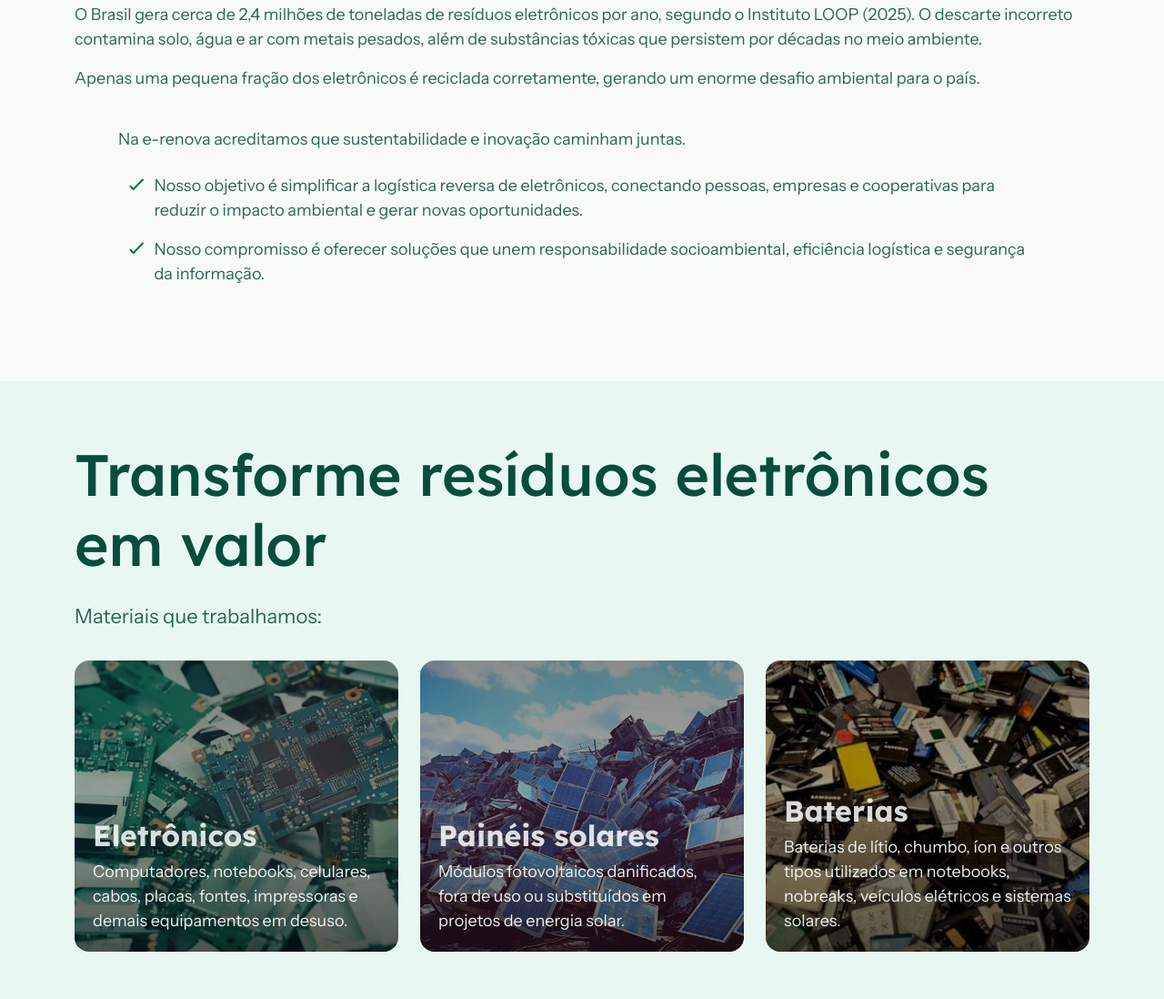
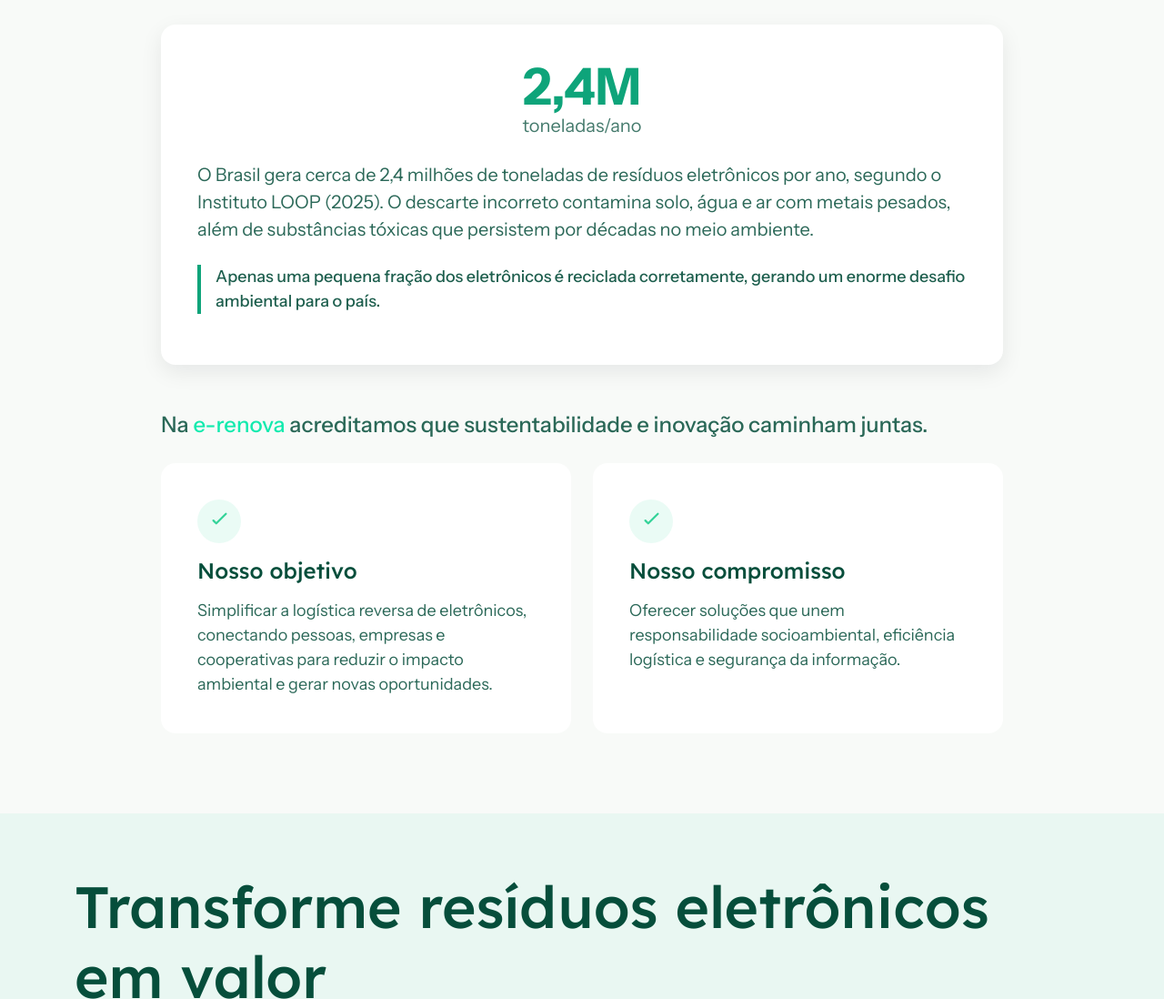
Before and after one commit to ea-nasir-project/Landing-page, a website built with Vite: page src/index.html in a window 1280 px wide. Shown: the part 1115-2213 px from the top of the page at 91% size. Built offline with nearby package versions, Linux system fonts and the light colour scheme.

Commit message:
Style about section

```diff
--- a/src/index.html
+++ b/src/index.html
@@ -96,48 +96,62 @@
     </div>
   </section>
 
-  <section id="about" class="">
+  <section id="about" class="about-section">
     <div class="container">
-      <div class="">
-        <h2 class="mb-4">Muito além do descarte: um futuro sustentável
+      <div class="row justify-content-center">
+        <h2 class="section-title text-center mb-5">Muito além do descarte: um futuro sustentável
           através da economia circular</h2>
-        <p>O Brasil gera cerca de 2,4 milhões de toneladas de resíduos eletrônicos por ano, segundo o Instituto LOOP
-          (2025). O
-          descarte incorreto contamina solo, água e ar com metais pesados, além de substâncias tóxicas que persistem por
-          décadas
-          no meio ambiente.</p>
-        <p>Apenas uma pequena fração dos eletrônicos é reciclada corretamente, gerando um enorme desafio ambiental para
-          o país.
-        </p>
-        <div class="futuro-sustentavel__content p-4 mx-4">
-          <p class="futuro-sustentavel__lead mb-4">Na <span class="brand-highlight">e-renova</span> acreditamos que
-            sustentabilidade e inovação caminham
-            juntas.</p>
+        <div class="col-12 col-lg-10">
 
-          <ul class="list-unstyled px-2">
-            <li class="futuro-sustentavel__text mb-3 d-flex align-items-start">
-              <span class="me-2" style="color:#0A7D24;font-size:1.3em;line-height:1;">
-                <svg xmlns="http://www.w3.org/2000/svg" width="1em" height="1em" fill="currentColor"
+          <div class="about-problem mb-5">
+            <div class="problem-stat">
+              <span class="stat-number">2,4M</span>
+              <span class="stat-label">toneladas/ano</span>
+            </div>
+            <p class="lead">O Brasil gera cerca de 2,4 milhões de toneladas de resíduos eletrônicos por ano, segundo o Instituto LOOP
+              (2025). O descarte incorreto contamina solo, água e ar com metais pesados, além de substâncias tóxicas que persistem por
+              décadas no meio ambiente.</p>
+            <p class="alert-text">Apenas uma pequena fração dos eletrônicos é reciclada corretamente, gerando um enorme desafio ambiental para
+              o país.</p>
+          </div>
+
+          <div class="about-solution">
+            <div class="solution-intro text-center mb-4">
+              <p class="lead">Na <span class="brand-highlight">e-renova</span> acreditamos que
+                sustentabilidade e inovação caminham juntas.</p>
+            </div>
+
+            <div class="row solution-points">
+              <div class="col-12 col-md-6 mb-4">
+                <div class="solution-card">
+                  <span class="solution-icon">
+                    <svg xmlns="http://www.w3.org/2000/svg" width="24" height="24" fill="currentColor"
                       viewBox="0 0 16 16">
                       <path
                         d="M13.485 1.929a.75.75 0 0 1 0 1.06l-7.07 7.07a.75.75 0 0 1-1.06 0l-2.12-2.12a.75.75 0 1 1 1.06-1.06l1.59 1.59 6.54-6.54a.75.75 0 0 1 1.06 0z" />
                     </svg>
                   </span>
-              <span>Nosso objetivo é simplificar a logística reversa de eletrônicos, conectando pessoas, empresas e
-                cooperativas para reduzir o impacto ambiental e gerar novas oportunidades.</span>
-            </li>
-            <li class="futuro-sustentavel__text mb-3 d-flex align-items-start">
-              <span class="me-2" style="color:#0A7D24;font-size:1.3em;line-height:1;">
-                <svg xmlns="http://www.w3.org/2000/svg" width="1em" height="1em" fill="currentColor"
+                  <h3>Nosso objetivo</h3>
+                  <p>Simplificar a logística reversa de eletrônicos, conectando pessoas, empresas e
+                    cooperativas para reduzir o impacto ambiental e gerar novas oportunidades.</p>
+                </div>
+              </div>
+              <div class="col-12 col-md-6 mb-4">
+                <div class="solution-card">
+                  <span class="solution-icon">
+                    <svg xmlns="http://www.w3.org/2000/svg" width="24" height="24" fill="currentColor"
                       viewBox="0 0 16 16">
                       <path
                         d="M13.485 1.929a.75.75 0 0 1 0 1.06l-7.07 7.07a.75.75 0 0 1-1.06 0l-2.12-2.12a.75.75 0 1 1 1.06-1.06l1.59 1.59 6.54-6.54a.75.75 0 0 1 1.06 0z" />
                     </svg>
                   </span>
-              <span>Nosso compromisso é oferecer soluções que unem responsabilidade socioambiental, eficiência logística
-                e segurança da informação.</span>
-            </li>
-          </ul>
+                  <h3>Nosso compromisso</h3>
+                  <p>Oferecer soluções que unem responsabilidade socioambiental, eficiência logística
+                    e segurança da informação.</p>
+                </div>
+              </div>
+            </div>
+          </div>
         </div>
       </div>
     </div>
@@ -223,7 +237,7 @@
         </div>
       </div>
 
-      <div class="">
+      <div class="ali">
         <a href="https://wa.me/5511953562620" target="_blank" rel="noopener" class="btn">Faça
           uma avaliação</a>
       </div>
--- a/src/scss/custom.scss
+++ b/src/scss/custom.scss
@@ -29,6 +29,10 @@ $space-md: 2.5rem; // 40px
 $space-sm: 1.5rem; // 24px
 $header-height: 4rem; // estimated header height to offset absolute header
 
+
+.brand-highlight {
+  color: lighten($text-color-brand, 15%);
+}
 
 
 body {
@@ -602,6 +606,90 @@ header {
   }
 }
 
+.about-section {
+  .about-problem {
+    background: #ffffff;
+    border-radius: 1rem;
+    padding: $space-md;
+    box-shadow: 0 8px 24px rgba(2, 6, 23, 0.08);
+
+    .problem-stat {
+      text-align: center;
+      margin-bottom: $space-sm;
+
+      .stat-number {
+        font-size: 3.5rem;
+        font-weight: 700;
+        color: $text-color-brand;
+        line-height: 1;
+        display: block;
+      }
+
+      .stat-label {
+        font-size: 1.25rem;
+        color: rgba($text-color-body, 0.75);
+      }
+    }
+
+    .lead {
+      font-size: 1.25rem;
+      margin-bottom: $space-sm;
+    }
+
+    .alert-text {
+      border-left: 4px solid $text-color-brand;
+      padding-left: 1rem;
+      font-weight: 500;
+      color: rgba($text-color-body, 0.9);
+    }
+  }
+
+  .solution-intro {
+    .lead {
+      font-size: 1.5rem;
+      font-weight: 500;
+    }
+  }
+
+  .solution-card {
+    background: #ffffff;
+    border-radius: 1rem;
+    padding: $space-md;
+    height: 100%;
+    transition: transform 0.3s ease, box-shadow 0.3s ease;
+    position: relative;
+    overflow: hidden;
+
+    &:hover {
+      transform: translateY(-5px);
+      box-shadow: 0 12px 24px rgba(2, 6, 23, 0.08);
+    }
+
+    .solution-icon {
+      display: inline-flex;
+      align-items: center;
+      justify-content: center;
+      width: 48px;
+      height: 48px;
+      background: rgba($icon-color, 0.1);
+      border-radius: 50%;
+      margin-bottom: 1rem;
+      color: $icon-color;
+    }
+
+    h3 {
+      font-size: 1.5rem;
+      margin-bottom: 1rem;
+      color: $text-color-heading;
+    }
+
+    p {
+      color: rgba($text-color-body, 0.85);
+      margin-bottom: 0;
+    }
+  }
+}
+
 .product-card {
   position: relative;
   height: 320px;
```
Lines whose indentation alone changed are shown as unchanged.
